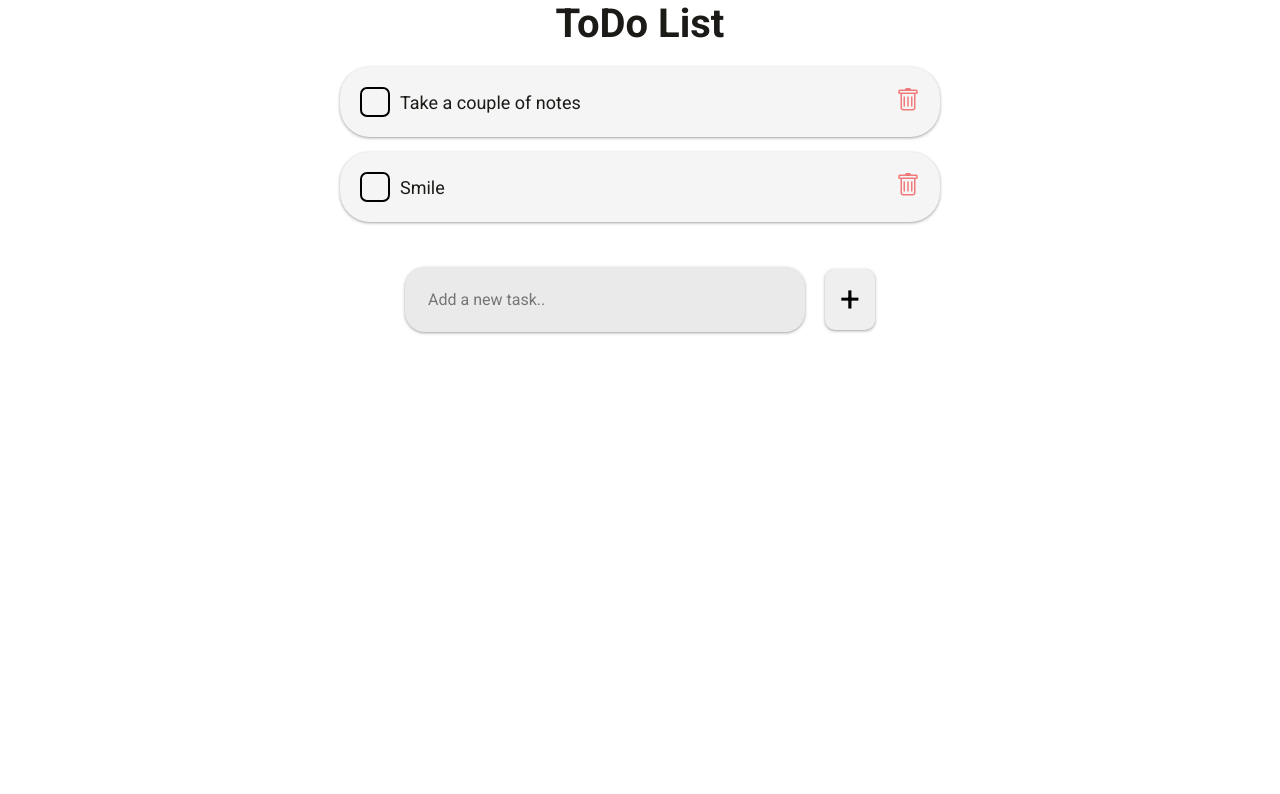
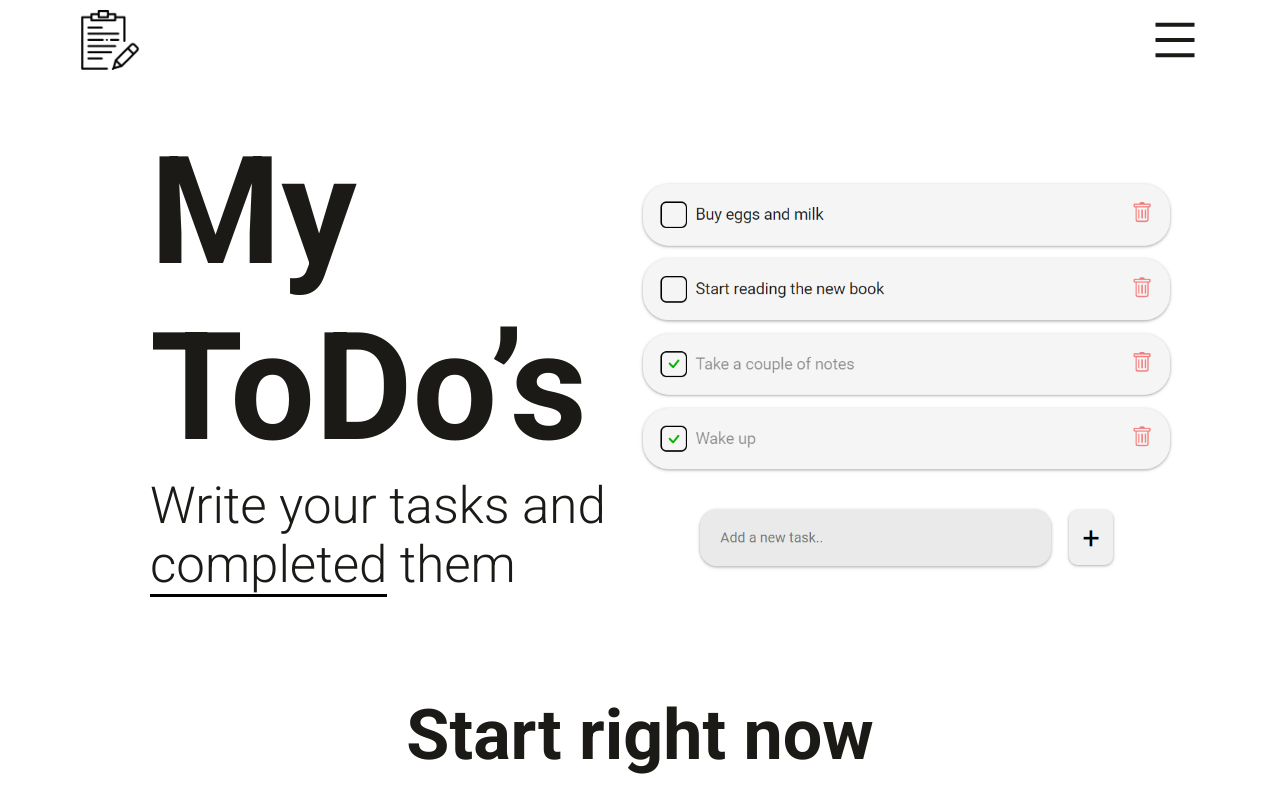
Before and after one commit to ww-side/my-todos, a React (Create React App) app: page /home in a window 1280 px wide. Shown: the top 794 px of the page. Built offline with nearby package versions, Linux system fonts and the light colour scheme.

Commit message:
created component 'AppRouter'

```diff
--- a/src/App.js
+++ b/src/App.js
@@ -1,9 +1,9 @@
-import Todo from "./components/screens/Todo/Todo";
+import AppRouter from "./components/AppRouter";
 
 function App() {
   return (
     <div>
-      <Todo/>
+      <AppRouter/>
     </div>
   );
 }
--- a/src/components/AppRouter.jsx
+++ b/src/components/AppRouter.jsx
@@ -0,0 +1,23 @@
+import React from 'react';
+import {BrowserRouter, Navigate, Route, Routes} from "react-router-dom";
+import HeaderNav from "./UI/HeaderNav/HeaderNav";
+import Todo from "./screens/Todo/Todo";
+import Home from "./screens/Home/Home";
+
+const AppRouter = () => {
+  return (
+    <BrowserRouter>
+      <HeaderNav/>
+      <Routes>
+        <Route path="/todo" element={<Todo/>}></Route>
+        <Route path="/home" element={<Home/>}></Route>
+        <Route
+          path="*"
+          element={<Navigate replace to="/home"/>}
+        />
+      </Routes>
+    </BrowserRouter>
+  );
+};
+
+export default AppRouter;
```
